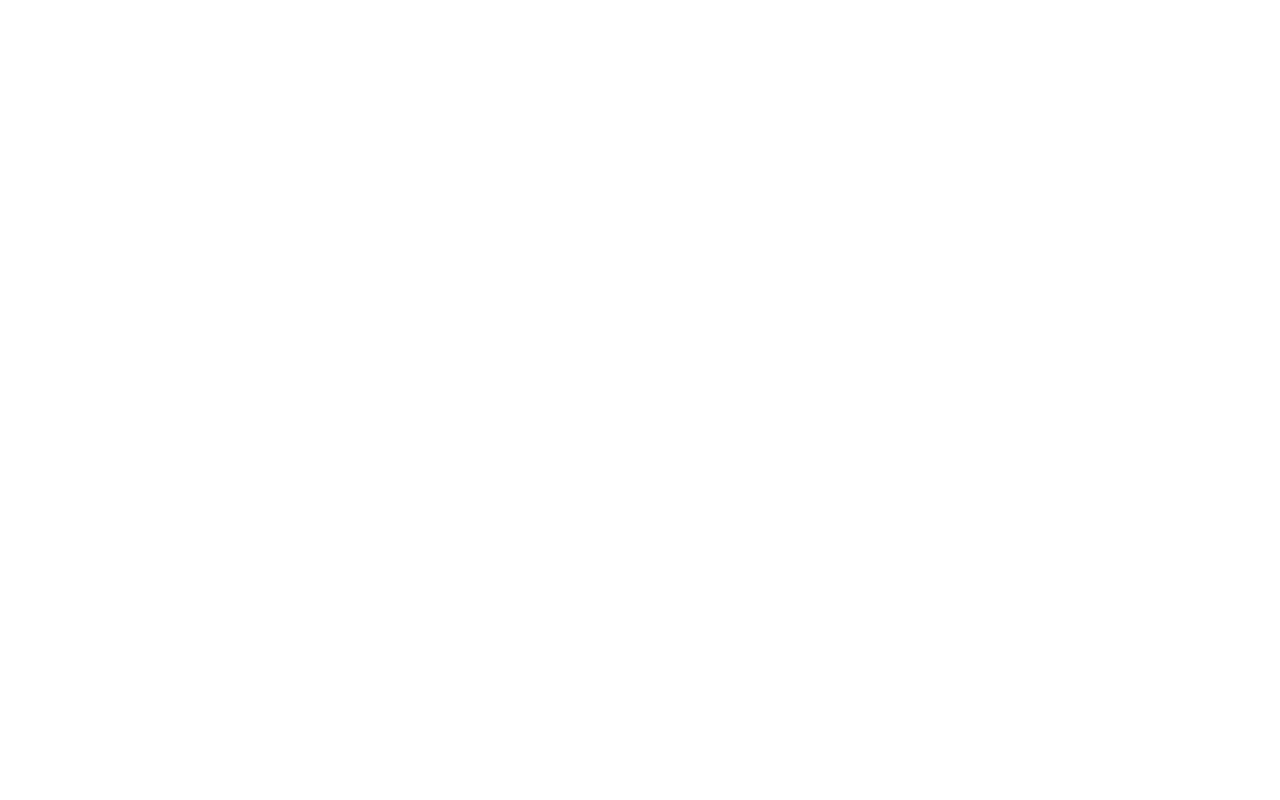
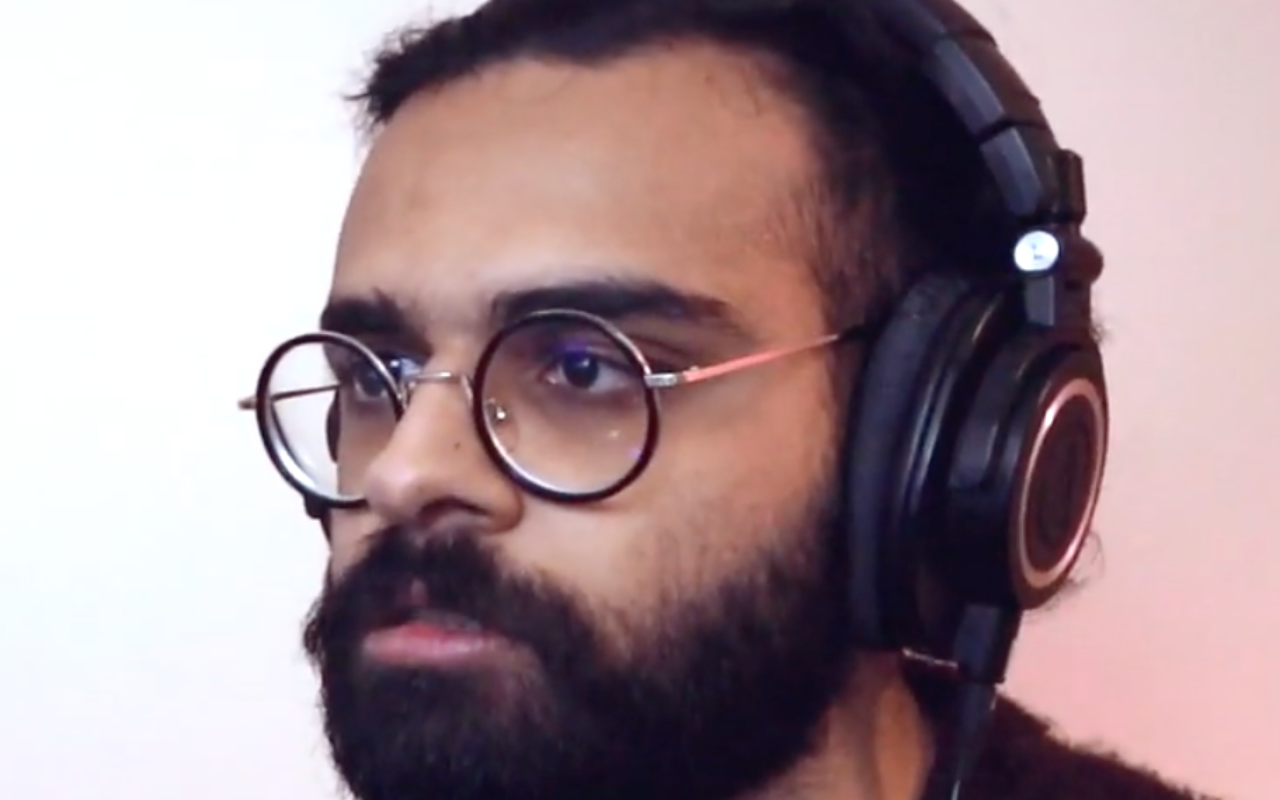
Before and after one commit to damacchi/perforza, a plain HTML site: page index.html in a window 1280 px wide. Drawn offline with Linux system fonts and the light colour scheme.

Commit message:
Update index.html

```diff
--- a/index.html
+++ b/index.html
@@ -10,7 +10,7 @@
         }
 
         .bg {
-            background-image: url('img/background.jpg');
+            background-image: url('img/background.png');
             height: 100%;
             background-position: center;
             background-repeat: no-repeat;
```
